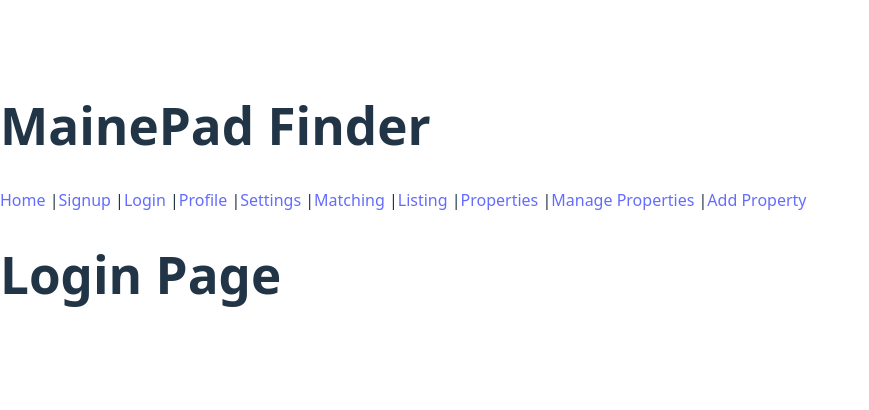
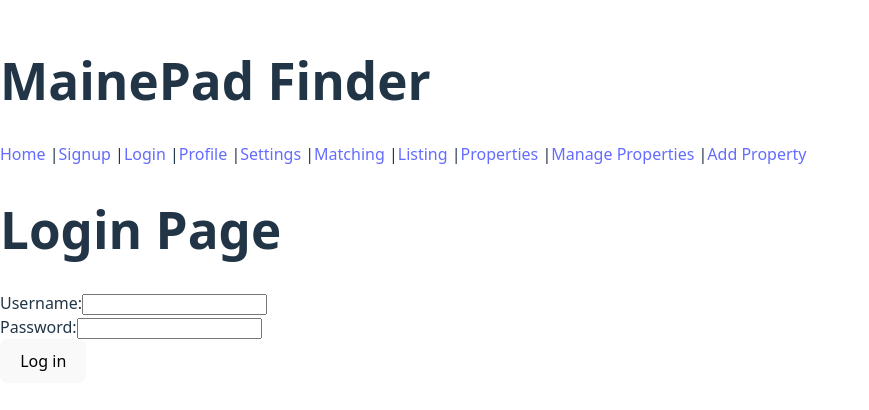
Before and after one commit to TheHylianLegend/MainePad-Finder, a React app in the folder mainepadfinder-app/frontend/: page /login in a window 1280 px wide. Shown: the part 200-610 px from the top of the page, without its empty margins (0-869 px from the left). Built offline with nearby package versions, Linux system fonts and the light colour scheme; no server answers; the HTML template or start-up script is replaced by a standard one.

Commit message:
Added login form

```diff
--- a/mainepadfinder-app/frontend/src/pages/Login.jsx
+++ b/mainepadfinder-app/frontend/src/pages/Login.jsx
@@ -1,7 +1,59 @@
+import { useState } from "react";
+import { useNavigate } from "react-router-dom";
+
 export default function Login() {
+
+  const [username, setUsername] = useState("");
+  const [password, setPassword] = useState("");
+  const [error, setError] = useState("");
+  const navigate = useNavigate();
+
+  const handleSubmit = async (e) => {
+    e.preventDefault();
+
+
+    try {
+      const response = await fetch ("http://127.0.0.1:5000/api/login", {
+        method: "POST",
+        headers: {
+          "Content-Type": "application/json",
+        },
+        body: JSON.stringify({ username, password }),
+      });
+
+      const data = await response.json();
+
+      if (response.ok) {
+        navigate("/");
+      } else {
+        setError(data.error || "Login failed");
+      }
+    } catch (err) {
+      setError("Network error");
+    }
+  }
+
+
   return (
     <div>
       <h1>Login Page</h1>
+      {error && <p style={{color: "red"}}>{error}</p>}
+      <form onSubmit={handleSubmit}>
+
+        <div>
+          <label>Username:</label>
+          <input type="text" value={username} onChange={(e) => setUsername(e.target.value)} required />
+        </div>
+
+        <div>
+          <label>Password:</label>
+          <input type="password" value={password} onChange={(e) => setPassword(e.target.value)} required />
+        </div>
+
+        <button type="submit">
+          Log in
+        </button>
+      </form>
     </div>
   );
 }
--- a/mainepadfinder-app/frontend/src/pages/Matching.jsx
+++ b/mainepadfinder-app/frontend/src/pages/Matching.jsx
@@ -1,7 +1,7 @@
 export default function Matching() {
   return (
     <div>
-      <h1>Matching Page</h1>
+      <h1>Matchmaking</h1>
     </div>
   );
 }
```
